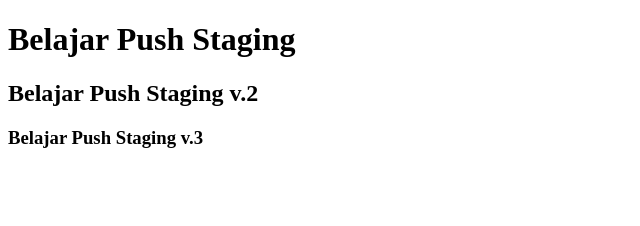
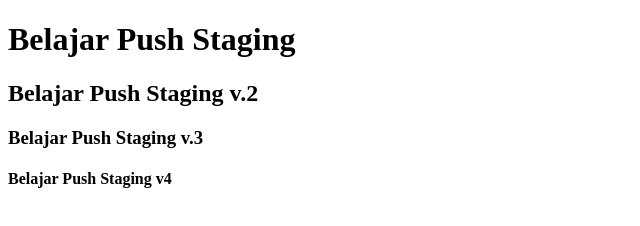
Before and after one commit to PickHD/belajar-niomic, a plain HTML site: page header.html in a window 1280 px wide. Shown: the whole page, without its empty margins (0-640 px from the left). Drawn offline with Linux system fonts and the light colour scheme.

Commit message:
add element h4

```diff
--- a/header.html
+++ b/header.html
@@ -9,5 +9,6 @@
         <h1>Belajar Push Staging</h1>
         <h2>Belajar Push Staging v.2</h2>
         <h3>Belajar Push Staging v.3</h3>
+        <h4>Belajar Push Staging v4</h4>
     </body>
 </html>
```
